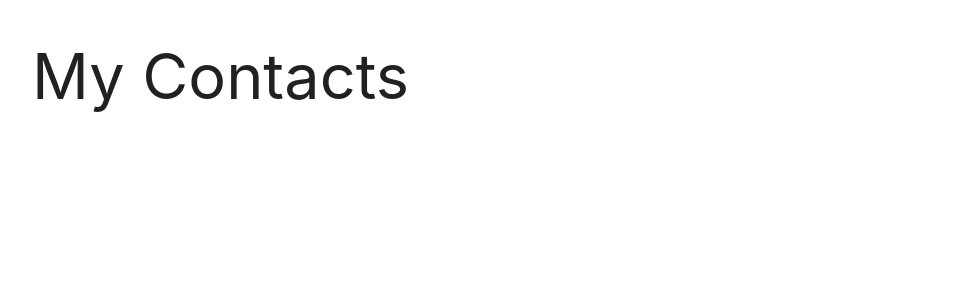
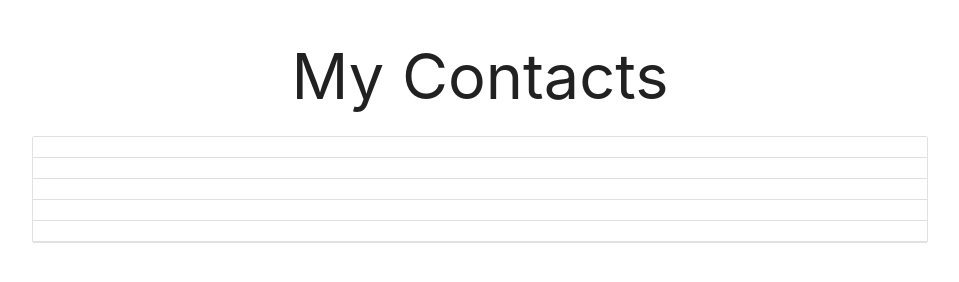
Before and after one commit to nra96/js-filterablelist, a plain HTML site: page index.html in a window 1280 px wide. Shown: the whole page, without its empty margins (160-1119 px from the left). Drawn offline with nearby package versions, Linux system fonts and the light colour scheme.

Commit message:
fix h1 class and add list of names

```diff
--- a/index.html
+++ b/index.html
@@ -10,9 +10,16 @@
 
 <body>
     <div class="container">
-        <h1 class="align-center">
+        <h1 class="center-align">
             My Contacts
         </h1>
+        <ul id="names" class="collection with-header">
+            <li class="collection-header"></li>
+            <li class="collection-header"></li>
+            <li class="collection-header"></li>
+            <li class="collection-header"></li>
+            <li class="collection-header"></li>
+        </ul>
     </div>
 </body>
 
```
